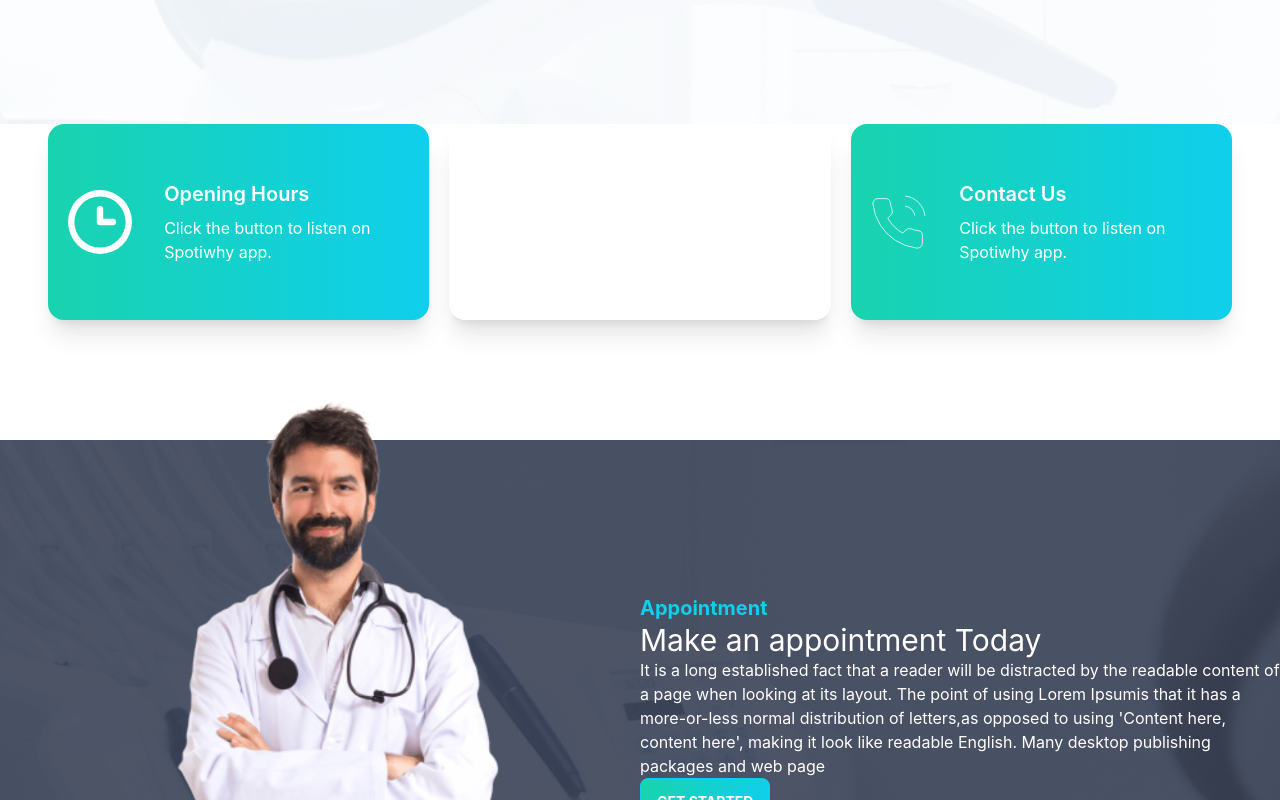
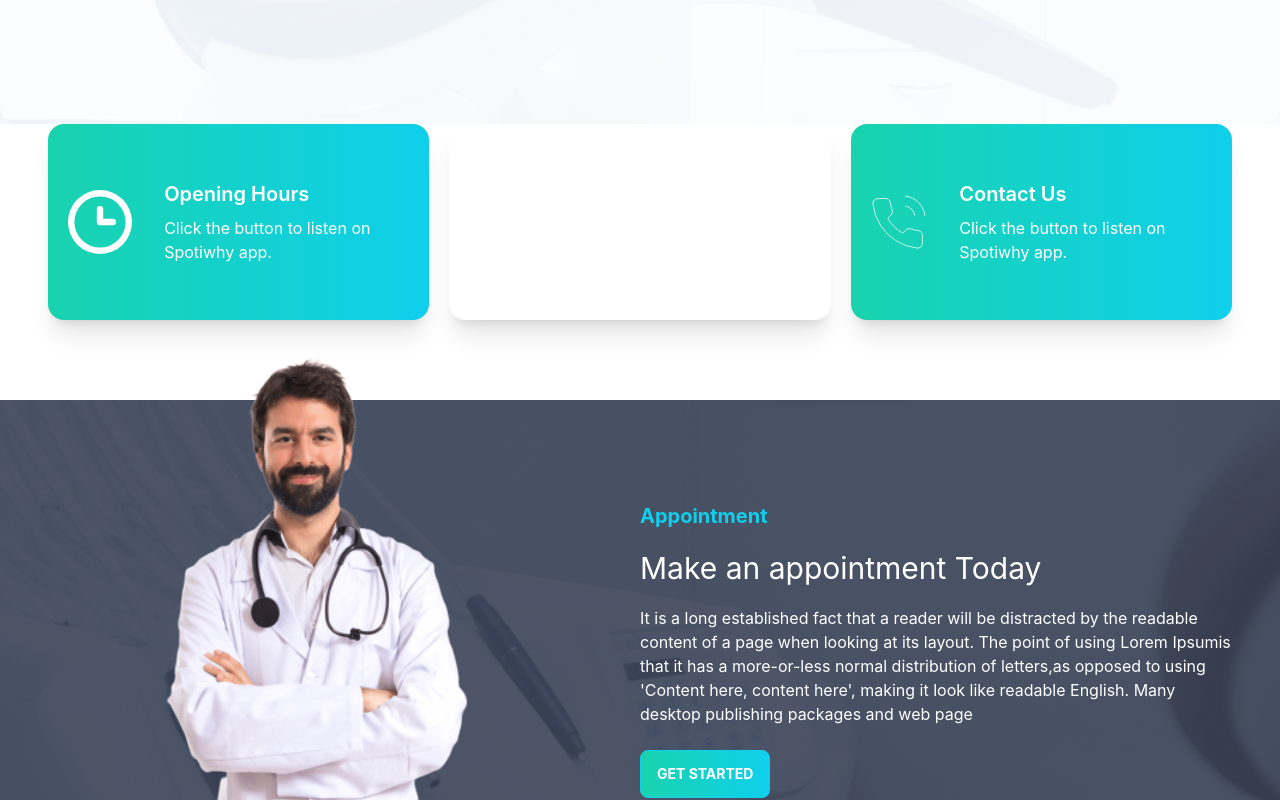
Before and after one commit to rashedsabbir/doctors-portal-client, a React (Create React App) app: page / in a window 1280 px wide. Shown: the part 740-1540 px from the top of the page. Built offline with nearby package versions, Linux system fonts and the light colour scheme.

Commit message:
makeAppointment added

```diff
--- a/src/pages/Home/Info.js
+++ b/src/pages/Home/Info.js
@@ -5,7 +5,7 @@ import location from '../../assets/icons/marker.svg'
 import phone from '../../assets/icons/phone.svg'
 const Info = () => {
     return (
-        <div className="grid grid-cols-1 lg:grid-cols-3 gap-5 px-12">
+        <div className="grid grid-cols-1 lg:grid-cols-3 gap-5 px-12 pb-20">
             <InfoCard cardTitle="Opening Hours" bgClass="bg-gradient-to-r from-secondary to-primary" img={clock}></InfoCard>
             <InfoCard cardTitle="Our location" bgClass="bg-accent" img={location}></InfoCard>
             <InfoCard cardTitle="Contact Us" bgClass="bg-gradient-to-r from-secondary to-primary" img={phone}></InfoCard>
--- a/src/pages/Home/MakeAppointment.js
+++ b/src/pages/Home/MakeAppointment.js
@@ -4,23 +4,22 @@ import appointment from '../../assets/images/appointment.png';
 
 const MakeAppointment = () => {
     return (
-    <section>
-        <br /><br /><br /><br /><br />
+
 <section style={{
             background: `url(${appointment})`
         }}
-        className='flex justify-center items-center'>
+        className='flex justify-center items-center '>
             <div className='flex-1 hidden lg:block'>
                 <img className='mt-[-100px]' src={doctor} alt="" />
             </div>
-            <div className='flex-1'>
-                <h3 className='text-xl text-primary font-bold'>Appointment</h3>
-                <h2 className='text-3xl text-white'>Make an appointment Today</h2>
-                <p className='text-white'>It is a long established fact that a reader will be distracted by the readable content of a page when looking at its layout. The point of using Lorem Ipsumis that it has a more-or-less normal distribution of letters,as opposed to using 'Content here, content here', making it look like readable English. Many desktop publishing packages and web page</p>
+            <div className='flex-1 px-10 py-10'>
+                <h3 className='text-xl text-primary font-bold mb-5'>Appointment</h3>
+                <h2 className='text-3xl text-white mb-5'>Make an appointment Today</h2>
+                <p className='text-white mb-6'>It is a long established fact that a reader will be distracted by the readable content of a page when looking at its layout. The point of using Lorem Ipsumis that it has a more-or-less normal distribution of letters,as opposed to using 'Content here, content here', making it look like readable English. Many desktop publishing packages and web page</p>
                 <button class="btn btn-primary text-white font-bold bg-gradient-to-r from-secondary to-primary">Get Started</button>
             </div>
         </section>
-    </section>
+
 
     );
 };
```
